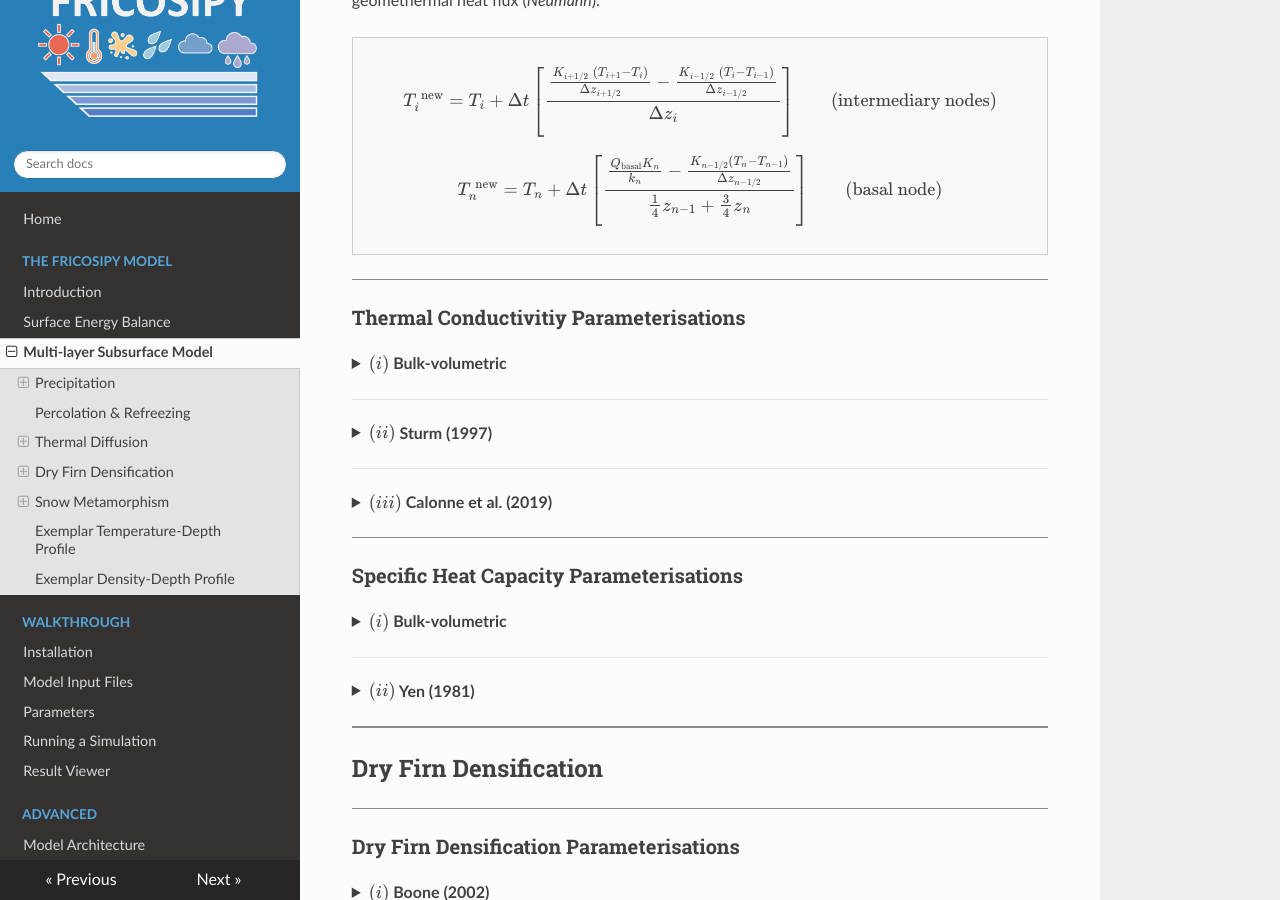
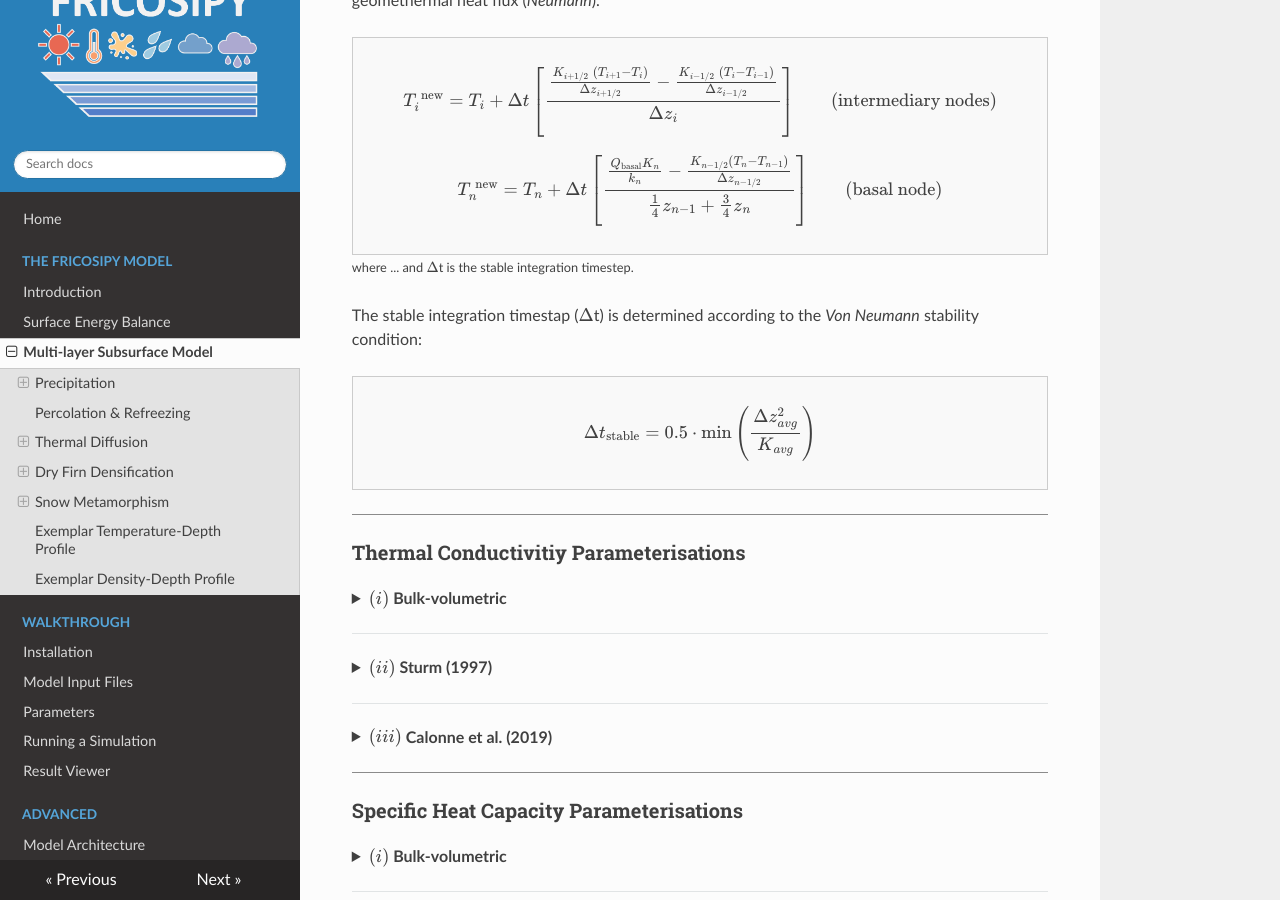
Before and after one commit to MarcusGastaldello/FRICOSIPY, an MkDocs documentation site: the page built from docs/subsurface_model.md, in a window 1280 px wide and 900 px high, scrolled down 809 px. Built offline with MkDocs 1.6.1, drawn with Linux system fonts in a browser that asks for light colours.

Commit message:
Update subsurface_model.md

```diff
--- a/docs/subsurface_model.md
+++ b/docs/subsurface_model.md
@@ -41,6 +41,18 @@ $$
 
 $$
 T_n^{\text{ new}} = T_n + \Delta t \left[ \frac{ \frac{Q_{\text{basal}} K_n}{k_n} - \frac{K_{n-1/2} (T_n - T_{n-1})}{\Delta z_{n-1/2}} }{ \frac{1}{4} z_{n-1} + \frac{3}{4} z_n } \right] \qquad (\text{basal node})
+$$
+
+</div>
+
+<small>where ... and $\Delta$t is the stable integration timestep. </small>
+
+The stable integration timestap ($\Delta$t) is determined according to the *Von Neumann* stability condition:
+
+<div markdown="1" style="border:1px solid #ccc; padding:10px; background:#f9f9f9; max-width:100%; overflow-x:auto;">
+
+$$
+\Delta t_{\text{stable}} = 0.5 \cdot \min \left( \frac{\Delta z_{avg}^2}{K_{avg}} \right)
 $$
 
 </div>
```
